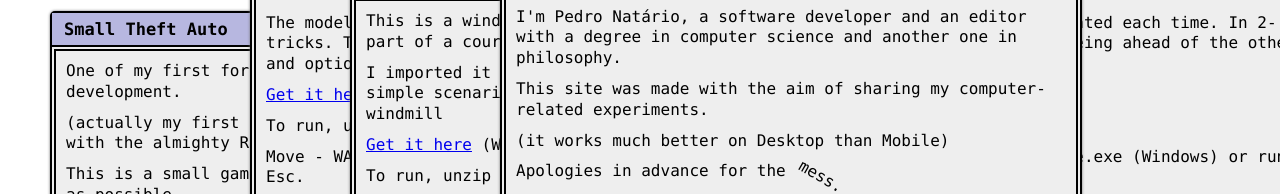
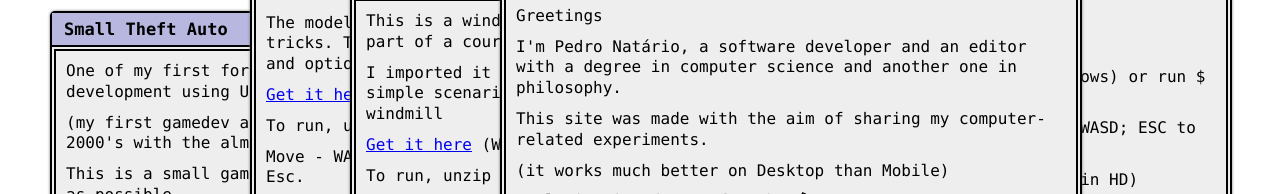
Before and after one commit to Natario/natario.github.io, a website: page index.html in a window 1280 px wide. Shown: the part 289-483 px from the top of the page. Drawn offline with nearby package versions, Linux system fonts and the light colour scheme; grey boxes are pictures that could not be loaded.

Commit message:
Small text and layout changes

```diff
--- a/css/retroWindowsStyle.css
+++ b/css/retroWindowsStyle.css
@@ -198,8 +198,8 @@
 #window1 {	top: 300px; left: 50px;}
 #window2 {	top: 200px; left: 250px;}
 #window3 {	top: 250px; left: 350px;}
-#window4 {	top: 200px; left: 750px;}
-#window5 {	top: 150px; left: 500px;}
+#window4 {	top: 120px; left: 650px;}
+#window5 {	top: 180px; left: 500px;}
 #window6 {	top: 300px; left: 620px;}
 #window0 .wincontent {	width: 450px; height: 320px;	}
 #window1 .wincontent {	width: 520px; height: 520px;	}
--- a/index.html
+++ b/index.html
@@ -37,8 +37,8 @@
 			<p>(I didn't use a packer/builder so JS code is available via "view source" - or on <a href="https://github.com/Natario/natario.github.io">my GitHub</a>)</p>
 		</div>
 		<div class="window" data-title="Small Theft Auto">
-			<p>One of my first forays into the world of game development.</p>
-			<p>(actually my first attemps were in the early 2000's with the almighty RPG Maker).</p>
+			<p>One of my first forays into the world of modern game development using Unreal Engine 5.</p>
+			<p>(my first gamedev attemps were actually in the early 2000's with the almighty RPG Maker).</p>
 			<p>This is a small game where you steal cars as quickly as possible.</p>
 			<p>Most 3D models are from third parties, but the level design and gameplay were created by me.</p>
 			<p><a href="https://1drv.ms/u/s!At9qU0gJSyEGtFkP0dm5Hazfhqz9">Get it here</a> (Windows only for now) VERY ALPHA EXPECT BUGS!1</p>
```
